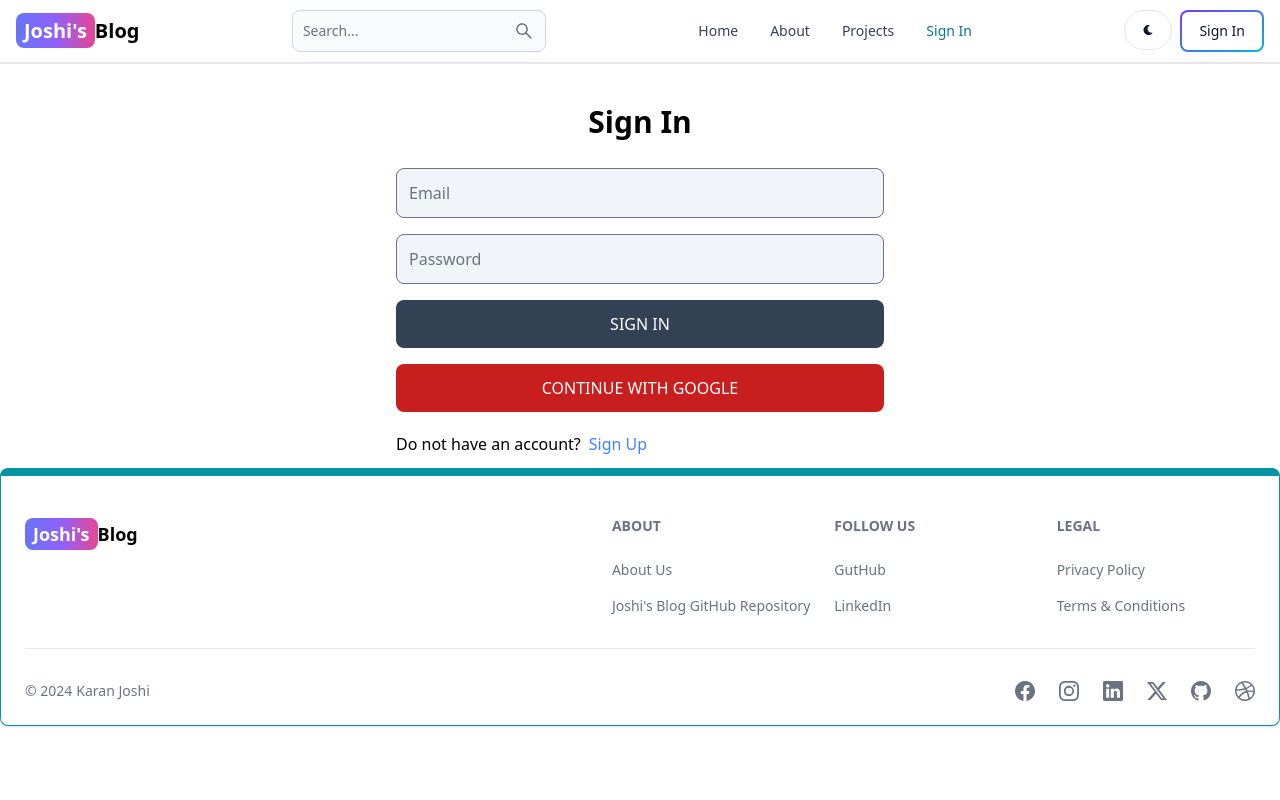
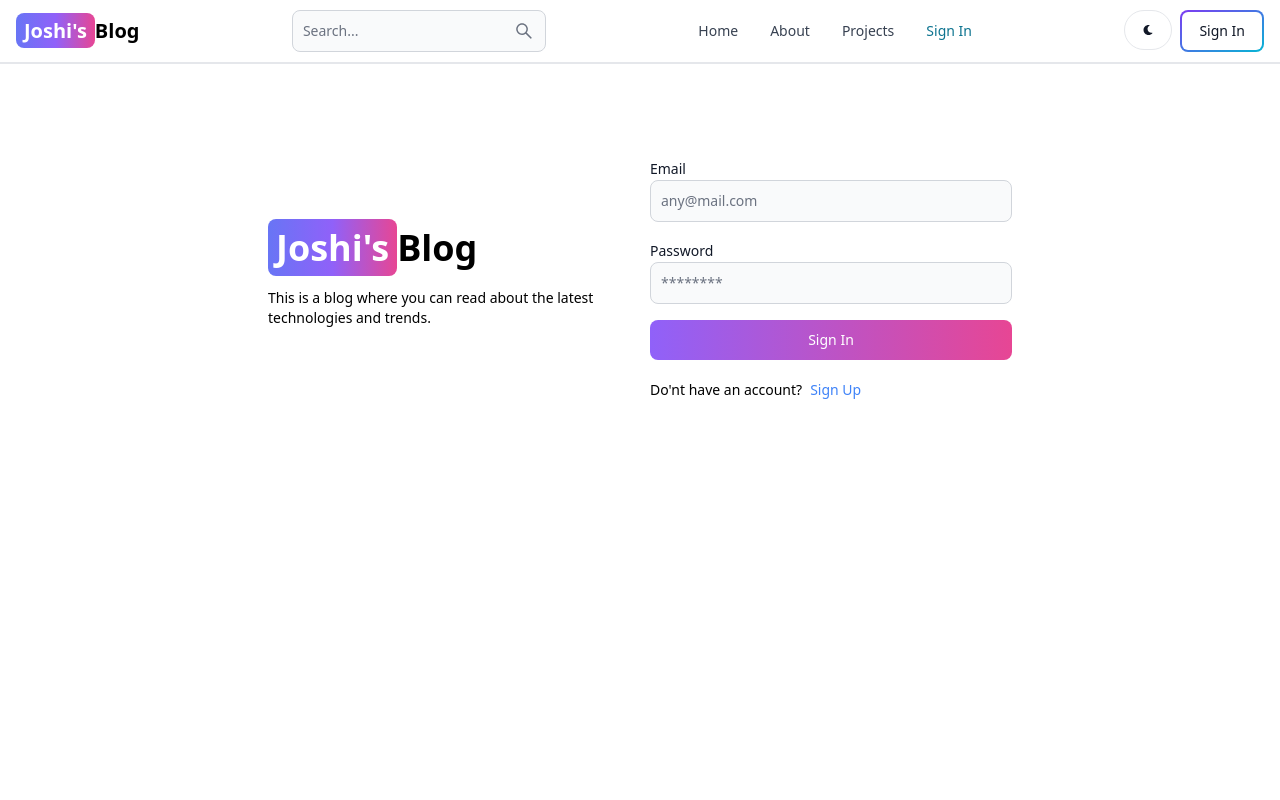
Before and after one commit to Karanjos/my-blog, a React (Vite) app in the folder client/: page /sign-in in a window 1280 px wide. Shown: the top 800 px of the page. Built offline with nearby package versions, Linux system fonts and the light colour scheme; no server answers.

Commit message:
signin page functionality

```diff
--- a/client/src/pages/SignIn.jsx
+++ b/client/src/pages/SignIn.jsx
@@ -7,10 +7,11 @@ import {
 } from "../redux/user/userSlice";
 import { useDispatch, useSelector } from "react-redux";
 import OAuth from "../components/OAuth";
+import { Button, Label, TextInput } from "flowbite-react";
 
 const SignIn = () => {
   const [formData, setFormData] = useState({});
-  const { loading, error } = useSelector((state) => state.user);
+  const { loading, error: errorMessage } = useSelector((state) => state.user);
   const navigate = useNavigate();
   const dispatch = useDispatch();
   const handleChange = (e) => {
@@ -18,6 +19,9 @@ const SignIn = () => {
   };
   const handleSubmit = async (e) => {
     e.preventDefault();
+    if (!formData.email || !formData.password) {
+      return dispatch(signInFailure("Please fill in all the fields"));
+    }
     try {
       dispatch(signInStart());
       const response = await fetch("/api/auth/signin", {
@@ -33,46 +37,101 @@ const SignIn = () => {
         return;
       }
       dispatch(signInSuccess(data));
+      if (response.ok) {
         navigate("/");
+      }
     } catch (error) {
       dispatch(signInFailure(error));
     }
   };
 
   return (
-    <div className=" p-3 max-w-lg mx-auto">
-      <h1 className=" text-3xl text-center font-semibold my-7">Sign In</h1>
-      <p className="text-center text-red-700 mb-5 bg-orange-200 rounded-lg">
-        {error ? error.message || "Something went wrong!" : ""}
+    // <div className=" p-3 max-w-lg mx-auto">
+    //   <h1 className=" text-3xl text-center font-semibold my-7">Sign In</h1>
+    //   <p className="text-center text-red-700 mb-5 bg-orange-200 rounded-lg">
+    //     {error ? error.message || "Something went wrong!" : ""}
+    //   </p>
+    //   <form className=" flex flex-col gap-4" onSubmit={handleSubmit}>
+    //     <input
+    //       type="email"
+    //       placeholder="Email"
+    //       id="email"
+    //       className="bg-slate-100 p-3 rounded-lg"
+    //       onChange={handleChange}
+    //     />
+    //     <input
+    //       type="password"
+    //       placeholder="Password"
+    //       id="password"
+    //       className="bg-slate-100 p-3 rounded-lg"
+    //       onChange={handleChange}
+    //     />
+    //     <button
+    //       disabled={loading}
+    //       className=" bg-slate-700 text-white p-3 rounded-lg uppercase hover:opacity-95 disabled:opacity-80"
+    //     >
+    //       {loading ? "Loading..." : "Sign In"}
+    //     </button>
+    //     <OAuth />
+    //   </form>
+    //   <div className=" flex gap-2 mt-5">
+    //     <p className="">Do not have an account?</p>
+    //     <Link to="/sign-up">
+    //       <p className="text-blue-500">Sign Up</p>
+    //     </Link>
+    //   </div>
+    // </div>
+    <div className=" min-h-screen mt-20">
+      <div className=" flex p-3 max-w-3xl mx-auto flex-col md:flex-row md:items-center gap-5">
+        {/** lest side */}
+        <div className="flex-1">
+          <Link to="/" className="font-bold dark:text-white text-4xl">
+            <span className="px-2 py-1 bg-gradient-to-r from-indigo-500 via-purple-500 to-pink-500 rounded-lg text-white">
+              Joshi&apos;s
+            </span>
+            Blog
+          </Link>
+          <p className="text-sm mt-5">
+            This is a blog where you can read about the latest technologies and
+            trends.
           </p>
-      <form className=" flex flex-col gap-4" onSubmit={handleSubmit}>
-        <input
+        </div>
+        {/** right side */}
+        <div className=" flex-1">
+          <form onSubmit={handleSubmit} className=" flex flex-col gap-4">
+            <div className="">
+              <Label value="Email" />
+              <TextInput
                 type="email"
-          placeholder="Email"
+                placeholder="any@mail.com"
                 id="email"
-          className="bg-slate-100 p-3 rounded-lg"
                 onChange={handleChange}
               />
-        <input
+            </div>
+            <div className="">
+              <Label value="Password" />
+              <TextInput
                 type="password"
-          placeholder="Password"
+                placeholder="********"
                 id="password"
-          className="bg-slate-100 p-3 rounded-lg"
                 onChange={handleChange}
               />
-        <button
-          disabled={loading}
-          className=" bg-slate-700 text-white p-3 rounded-lg uppercase hover:opacity-95 disabled:opacity-80"
+            </div>
+            <Button
+              gradientDuoTone="purpleToPink"
+              onClick={handleSubmit}
+              type="submit"
             >
               {loading ? "Loading..." : "Sign In"}
-        </button>
-        <OAuth />
+            </Button>
           </form>
-      <div className=" flex gap-2 mt-5">
-        <p className="">Do not have an account?</p>
-        <Link to="/sign-up">
-          <p className="text-blue-500">Sign Up</p>
+          <div className=" flex gap-2 text-sm mt-5">
+            <span className="">Do&apos;nt have an account?</span>
+            <Link to="/sign-up" className="text-blue-500">
+              Sign Up
             </Link>
+          </div>
+        </div>
       </div>
     </div>
   );
--- a/client/src/pages/SignUp.jsx
+++ b/client/src/pages/SignUp.jsx
@@ -5,7 +5,7 @@ import { Button, Label, TextInput } from "flowbite-react";
 
 const SignUp = () => {
   const [formData, setFormData] = useState({});
-  const [error, setError] = useState(false);
+  const [error, setError] = useState(null);
   const [loading, setLoading] = useState(false);
   const navigate = useNavigate();
 
@@ -14,9 +14,12 @@ const SignUp = () => {
   };
   const handleSubmit = async (e) => {
     e.preventDefault();
+    if (!formData.username || !formData.email || !formData.password) {
+      return setError("Please fill in all the fields");
+    }
     try {
       setLoading(true);
-      setError(false);
+      setError(null);
       const response = await fetch("/api/auth/signup", {
         method: "POST",
         headers: {
@@ -25,15 +28,17 @@ const SignUp = () => {
         body: JSON.stringify(formData),
       });
       const data = await response.json();
-      setLoading(false);
       if (data.success === false) {
-        setError(true);
+        setError(data.message);
         return;
       }
-      navigate("/sign-in");
+      setLoading(false);
+      if (response.ok) {
+        navigate("/sign-in");
+      }
     } catch (error) {
       setLoading(false);
-      setError(true);
+      setError(error.message);
     }
   };
 
@@ -109,7 +114,7 @@ const SignUp = () => {
               <Label value="Email" />
               <TextInput
                 type="email"
-                placeholder="Email"
+                placeholder="any@mail.com"
                 id="email"
                 onChange={handleChange}
               />
@@ -118,7 +123,7 @@ const SignUp = () => {
               <Label value="Password" />
               <TextInput
                 type="password"
-                placeholder="Password"
+                placeholder="********"
                 id="password"
                 onChange={handleChange}
               />
```
Also changed, not shown: 1 other file (tests, documents, lock files or other folders). Lines whose indentation alone changed are shown as unchanged.
